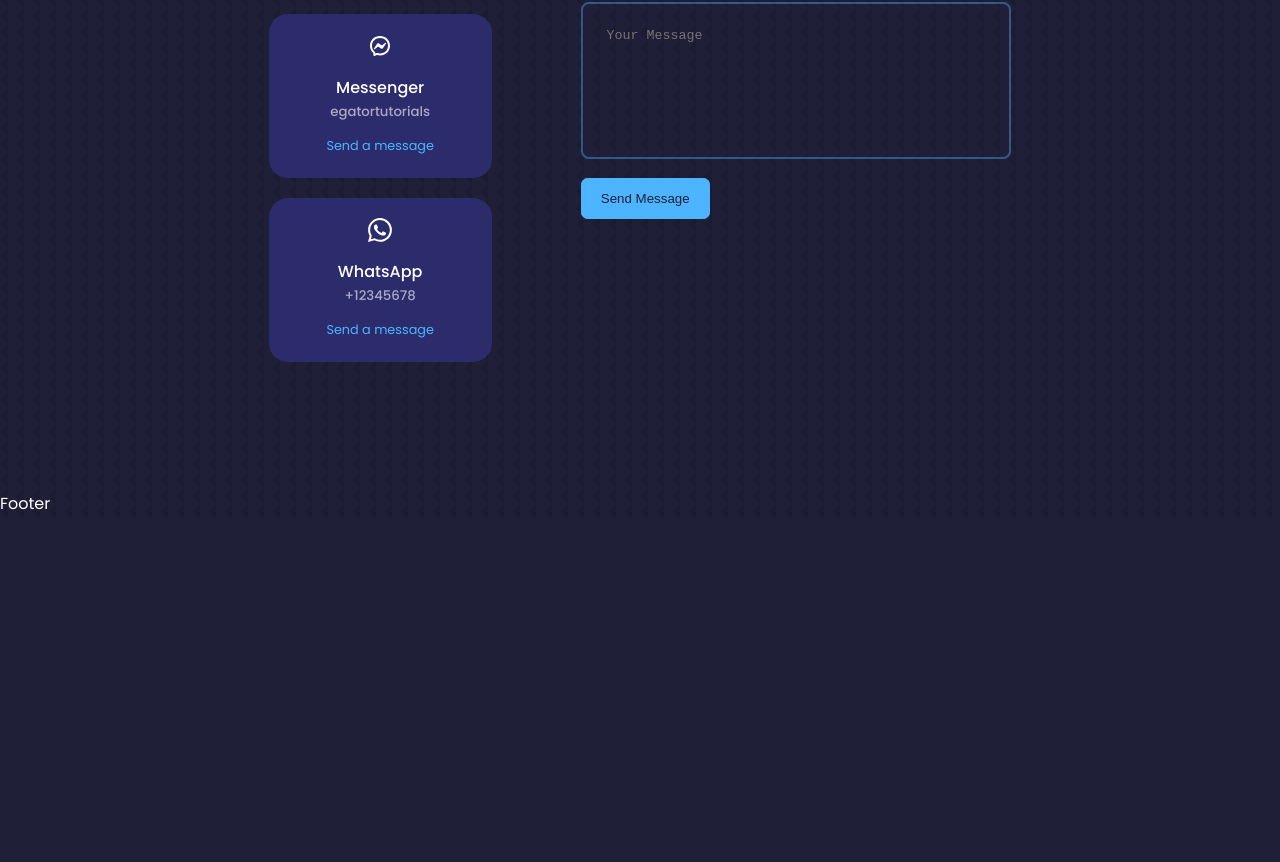
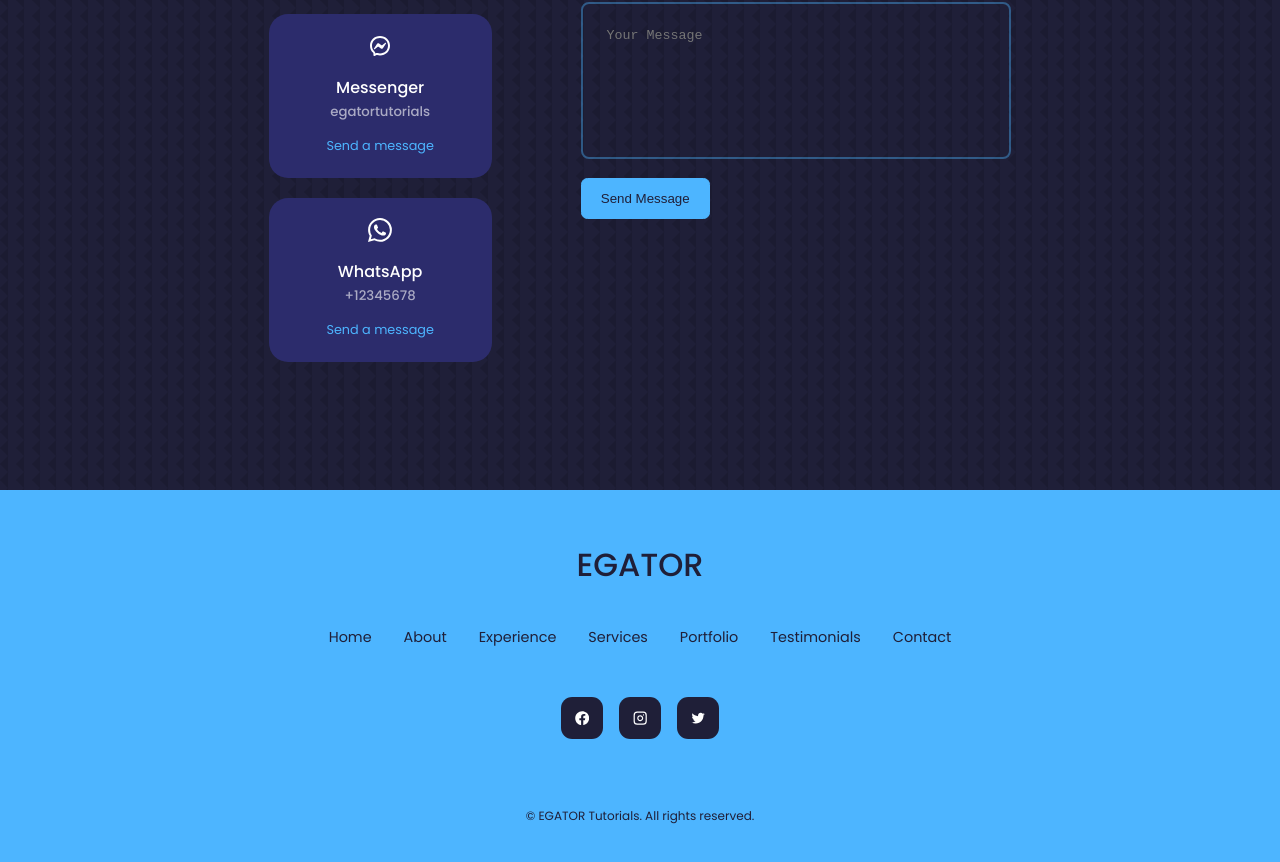
Before and after one commit to Muhammad-Qasim-Ali/portfolio, a React (Create React App) app: page / in a window 1280 px wide. Shown: the part 5048-5910 px from the top of the page. Before the commit the page ends 5565 px from the top, so only its background shows below. Built offline with nearby package versions, Linux system fonts and the light colour scheme.

Commit message:
Footer component completed

```diff
--- a/src/components/contact/Contact.jsx
+++ b/src/components/contact/Contact.jsx
@@ -24,6 +24,7 @@ const Contact = () => {
           console.log("FAILED...", error.text);
         }
       );
+    e.target.reset();
   };
 
   return (
--- a/src/components/footer/Footer.jsx
+++ b/src/components/footer/Footer.jsx
@@ -1,12 +1,59 @@
-import React from 'react'
-import './footer.css'
+import React from "react";
+import "./footer.css";
+import { FaFacebook } from "react-icons/fa";
+import { FiInstagram } from "react-icons/fi";
+import { IoLogoTwitter } from "react-icons/io";
 
 const Footer = () => {
   return (
-    <section id='footer'>
-      Footer
+    <section id="footer">
+      <footer>
+        <a href="#" className="footer__logo">
+          EGATOR
+        </a>
+
+        <ul className="permalinks">
+          <li>
+            <a href="#">Home</a>
+          </li>
+          <li>
+            <a href="#about">About</a>
+          </li>
+          <li>
+            <a href="#experience">Experience</a>
+          </li>
+          <li>
+            <a href="#services">Services</a>
+          </li>
+          <li>
+            <a href="#portfolio">Portfolio</a>
+          </li>
+          <li>
+            <a href="#testimonials">Testimonials</a>
+          </li>
+          <li>
+            <a href="#contact">Contact</a>
+          </li>
+        </ul>
+
+        <div className="footer__socials">
+          <a href="https://facebook.com">
+            <FaFacebook />
+          </a>
+          <a href="https://instagram.com">
+            <FiInstagram />
+          </a>
+          <a href="https://twitter.com">
+            <IoLogoTwitter />
+          </a>
+        </div>
+
+        <div className="footer__copyright">
+          <small>&copy; EGATOR Tutorials. All rights reserved.</small>
+        </div>
+      </footer>
     </section>
-  )
-}
+  );
+};
 
-export default Footer
+export default Footer;
--- a/src/components/footer/footer.css
+++ b/src/components/footer/footer.css
@@ -0,0 +1,66 @@
+footer {
+  background: var(--color-primary);
+  padding: 3rem 0;
+  text-align: center;
+  font-size: 0.9rem;
+  margin-top: 7rem;
+}
+
+footer a {
+  color: var(--color-bg);
+}
+
+.footer__logo {
+  font-size: 2rem;
+  font-weight: 500;
+  margin-bottom: 2rem;
+  display: inline-block;
+}
+
+.permalinks {
+  display: flex;
+  flex-wrap: wrap;
+  justify-content: center;
+  gap: 2rem;
+  margin: 0 auto 3rem;
+}
+
+.footer__socials {
+  display: flex;
+  justify-content: center;
+  gap: 1rem;
+  margin-bottom: 4rem;
+}
+
+.footer__socials a {
+  background: var(--color-bg);
+  color: var(--color-white);
+  padding: 0.8rem;
+  border-radius: 0.7rem;
+  display: flex;
+  border: 1px solid transparent;
+}
+
+.footer__socials a:hover {
+  background: transparent;
+  color: var(--color-bg);
+  border-color: var(--color-bg);
+}
+
+.footer__copyright {
+  margin-bottom: 4rem;
+  color: var(--color-bg);
+}
+
+/* ================= MEDIA QUERIES (SMALL DEVICES) FOR MOBILE PHONES ================= */
+
+@media screen and (max-width: 600px) {
+    .permalinks{
+        flex-direction: column;
+        gap: 1.5rem;
+    }
+
+    .footer__socials{
+        margin-bottom: 2.6rem;
+    }
+}
```
